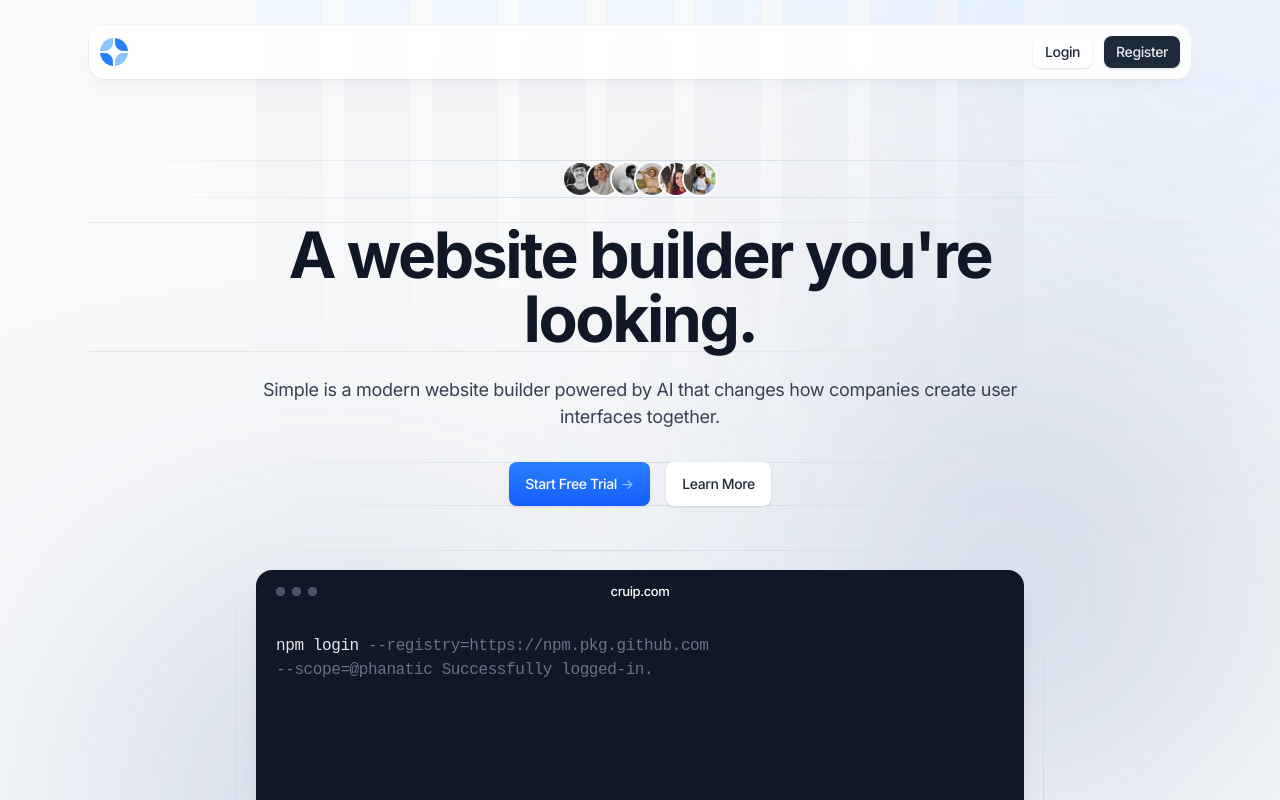
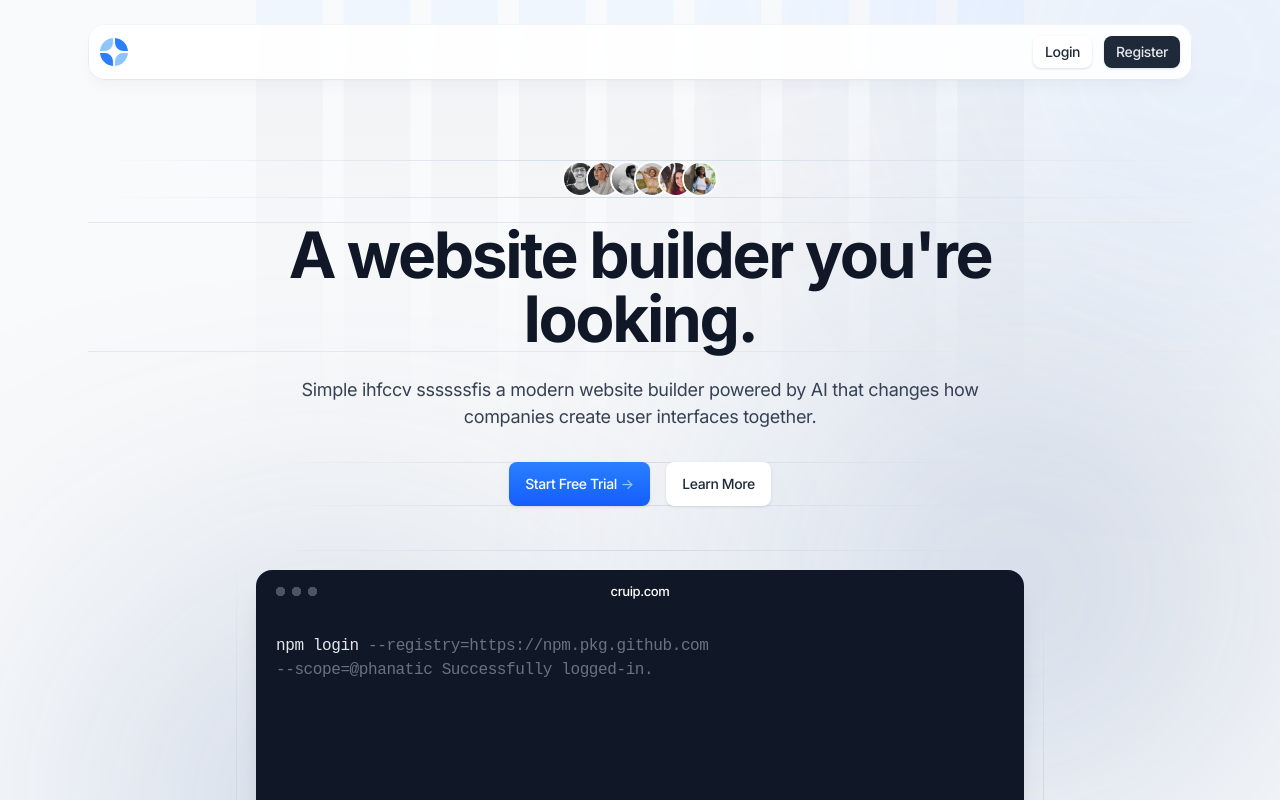
Before and after one commit to Kowsicanandd/react-landing-app, a Next.js app: page / in a window 1280 px wide. Shown: the top 800 px of the page. Built offline with nearby package versions, Linux system fonts and the light colour scheme.

Commit message:
code updated

```diff
--- a/components/hero-home.tsx
+++ b/components/hero-home.tsx
@@ -79,7 +79,7 @@ export default function HeroHome() {
                 data-aos="zoom-y-out"
                 data-aos-delay={300}
               >
-                Simple is a modern website builder powered by AI that changes
+                Simple ihfccv ssssssfis a modern website builder powered by AI that changes
                 how companies create user interfaces together.
               </p>
               <div className="relative before:absolute before:inset-0 before:border-y before:[border-image:linear-gradient(to_right,transparent,--theme(--color-slate-300/.8),transparent)1]">
```
